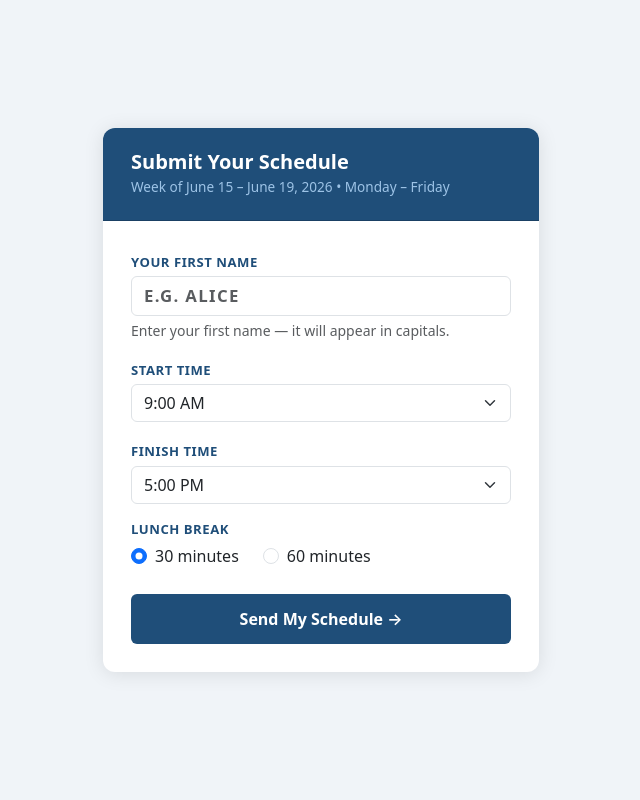
After one commit to daveanter/daveanter, a Flask app: page /simple in a window 1280 px wide. The commit adds this page. Shown: the whole page, without its empty margins (319-959 px from the left). Run offline with Flask 3, Linux system fonts and the light colour scheme.

Commit message:
Add simple schedule form, manager approval email, and invite .eml download
- New /simple route: employees enter first name (auto-caps), start/end
  time in 30-min increments, and 30 or 60 min lunch (Mon-Fri same)
- Stores to simple_shifts table; emails manager a notification with
  one-click Approve button (/approve/<token>)
- /admin/invite.eml downloads a ready-to-send RFC 2822 .eml draft with
  the form link pre-built for the selected week; manager fills in To:
  and sends from Outlook/Mail
- Dashboard gains "Download Invite .eml" button alongside Export Excel

https://claude.ai/code/session_01CZvMQ2DgKz2CDzsDjTf1FF

```diff
--- a/app.py
+++ b/app.py
@@ -91,6 +91,17 @@ def init_db():
             is_off           INTEGER NOT NULL DEFAULT 0,
             proposed_by      TEXT NOT NULL DEFAULT 'employee'
         );
+        CREATE TABLE IF NOT EXISTS simple_shifts (
+            id            INTEGER PRIMARY KEY AUTOINCREMENT,
+            name          TEXT NOT NULL,
+            week_start    TEXT NOT NULL,
+            start_time    TEXT NOT NULL,
+            end_time      TEXT NOT NULL,
+            lunch_mins    INTEGER NOT NULL,
+            approve_token TEXT UNIQUE NOT NULL,
+            status        TEXT NOT NULL DEFAULT 'pending',
+            submitted_at  TEXT NOT NULL DEFAULT (datetime('now'))
+        );
     """)
     conn.commit()
     conn.close()
@@ -137,6 +148,15 @@ def slot_fill(slot, s_min, e_min, ls_min, le_min):
     if ls_min is not None and ls_min <= slot < le_min:
         return "FFEB9C"    # lunch — yellow
     return "4472C4"        # on shift — blue
+
+def fmt_12h(mins):
+    h, m = mins // 60, mins % 60
+    suf  = 'AM' if h < 12 else 'PM'
+    h12  = h % 12 or 12
+    return f"{h12}:{m:02d} {suf}"
+
+QUICK_START_OPTS = [(h*60+m, fmt_12h(h*60+m)) for h in range(6, 15) for m in (0, 30)]
+QUICK_END_OPTS   = [(h*60+m, fmt_12h(h*60+m)) for h in range(11, 23) for m in (0, 30)]
 
 def build_day_data(week_start, existing):
     """Build per-day dicts for form rendering."""
@@ -275,6 +295,76 @@ def accept_changes(token):
     conn.commit()
     conn.close()
     return render_template('submitted.html', name=req['name'], is_resubmit=True, quick_accept=True)
+
+# ─── Simple schedule form ────────────────────────────────────────────────────
+
+@app.route('/simple', methods=['GET', 'POST'])
+def simple_form():
+    week_str = request.args.get('week') or request.form.get('week', '')
+    if not week_str:
+        today      = date.today()
+        days_ahead = (7 - today.weekday()) % 7 or 7
+        week_str   = (today + timedelta(days=days_ahead)).isoformat()
+    try:
+        week_start = date.fromisoformat(week_str)
+    except ValueError:
+        return render_template('error.html', msg="Invalid week date in link.")
+
+    week_end  = week_start + timedelta(days=4)
+    sel_start = int(request.form.get('start_mins', 540))
+    sel_end   = int(request.form.get('end_mins', 1020))
+    sel_lunch = int(request.form.get('lunch_mins', 30))
+
+    if request.method == 'POST':
+        name = request.form.get('name', '').strip().upper()
+        if not name:
+            return render_template('simple_form.html',
+                week_start=week_start, week_end=week_end,
+                error="Please enter your first name.",
+                start_opts=QUICK_START_OPTS, end_opts=QUICK_END_OPTS,
+                sel_start=sel_start, sel_end=sel_end, sel_lunch=sel_lunch)
+        token = secrets.token_urlsafe(24)
+        conn  = db()
+        conn.execute("""
+            INSERT INTO simple_shifts
+              (name, week_start, start_time, end_time, lunch_mins, approve_token)
+            VALUES (?, ?, ?, ?, ?, ?)
+        """, (name, week_str,
+              f"{sel_start//60:02d}:{sel_start%60:02d}",
+              f"{sel_end//60:02d}:{sel_end%60:02d}",
+              sel_lunch, token))
+        conn.commit()
+        conn.close()
+        cfg = get_config()
+        try:
+            _notify_manager_simple(name, week_start, sel_start, sel_end, sel_lunch, token, cfg)
+        except Exception as e:
+            app.logger.error(f"Simple notify failed: {e}")
+        return render_template('simple_submitted.html', name=name, week_start=week_start)
+
+    return render_template('simple_form.html',
+        week_start=week_start, week_end=week_end, error=None,
+        start_opts=QUICK_START_OPTS, end_opts=QUICK_END_OPTS,
+        sel_start=sel_start, sel_end=sel_end, sel_lunch=sel_lunch)
+
+
+@app.route('/approve/<token>')
+def simple_approve(token):
+    conn = db()
+    row  = conn.execute(
+        "SELECT * FROM simple_shifts WHERE approve_token=?", (token,)
+    ).fetchone()
+    if not row:
+        conn.close()
+        return render_template('error.html', msg="This approval link is no longer valid.")
+    conn.execute("UPDATE simple_shifts SET status='approved' WHERE id=?", (row['id'],))
+    conn.commit()
+    conn.close()
+    return render_template('simple_approved.html',
+        name=row['name'],
+        week_start=date.fromisoformat(row['week_start']),
+        start_time=row['start_time'], end_time=row['end_time'],
+        lunch_mins=row['lunch_mins'])
 
 # ─── Manager routes ───────────────────────────────────────────────────────────
 
@@ -702,6 +792,34 @@ def _notify_manager(req, shifts, cfg):
         f"Schedule Submitted: {req['name']} — {ws.strftime('%b %d')}",
         _wrap(f"New submission from {req['name']}", body), cfg)
 
+def _notify_manager_simple(name, week_start, start_mins, end_mins, lunch_mins, approve_token, cfg):
+    base     = _base_url()
+    week_end = week_start + timedelta(days=4)
+    hrs_day  = max(0.0, (end_mins - start_mins - lunch_mins) / 60)
+    body = (
+        f"<p style='margin:0 0 14px;font-size:16px;color:#333;'>"
+        f"<strong>{name}</strong> submitted their preferred hours for "
+        f"<strong>{week_start.strftime('%B %d')} – {week_end.strftime('%B %d, %Y')}</strong>.</p>"
+        f"<table width='100%' cellpadding='0' cellspacing='0'"
+        f" style='border-collapse:collapse;margin:14px 0;'>"
+        f"<tr><td style='padding:10px 14px;background:#EEF3F8;font-size:14px;"
+        f"border-bottom:1px solid #ddd;'><strong>Days:</strong>&nbsp; Monday – Friday</td></tr>"
+        f"<tr><td style='padding:10px 14px;background:#fff;font-size:14px;"
+        f"border-bottom:1px solid #ddd;'><strong>Start time:</strong>&nbsp; {fmt_12h(start_mins)}</td></tr>"
+        f"<tr><td style='padding:10px 14px;background:#EEF3F8;font-size:14px;"
+        f"border-bottom:1px solid #ddd;'><strong>Finish time:</strong>&nbsp; {fmt_12h(end_mins)}</td></tr>"
+        f"<tr><td style='padding:10px 14px;background:#fff;font-size:14px;"
+        f"border-bottom:1px solid #ddd;'><strong>Lunch break:</strong>&nbsp; {lunch_mins} minutes</td></tr>"
+        f"<tr><td style='padding:10px 14px;background:#E2EFDA;font-size:14px;"
+        f"font-weight:bold;color:#375623;'>"
+        f"Daily total: {hrs_day:.1f} hrs &bull; Weekly total: {hrs_day*5:.1f} hrs</td></tr>"
+        f"</table>"
+        + _btn(f"{base}/approve/{approve_token}", "✓ Approve Schedule", bg='#2E7D32')
+    )
+    _smtp_send(cfg['manager_email'], cfg.get('manager_name', 'Manager'),
+        f"Schedule Request: {name}  —  Week of {week_start.strftime('%b %d, %Y')}",
+        _wrap(f"New schedule from {name}", body), cfg)
+
 def _send_changes(req, shifts, notes, cfg):
     base = _base_url()
     ws   = date.fromisoformat(req['week_start'])
@@ -744,6 +862,48 @@ def _send_approval(req, shifts, cfg):
     _smtp_send(req['email'], req['name'],
         f"Schedule Confirmed — Week of {ws.strftime('%b %d, %Y')}",
         _wrap(f"Confirmed: {ws.strftime('%B %d, %Y')}", body), cfg)
+
+@app.route('/admin/invite.eml')
+@mgr_only
+def download_invite_eml():
+    import email.utils as _eu
+    week_str = request.args.get('week', '')
+    if not week_str:
+        today      = date.today()
+        days_ahead = (7 - today.weekday()) % 7 or 7
+        week_str   = (today + timedelta(days=days_ahead)).isoformat()
+    week_start = date.fromisoformat(week_str)
+    week_end   = week_start + timedelta(days=4)
+    cfg        = get_config()
+    base       = _base_url()
+    form_url   = f"{base}/simple?week={week_str}"
+
+    html_body = _wrap(
+        f"Week of {week_start.strftime('%B %d, %Y')}",
+        (f"<p style='margin:0 0 14px;font-size:16px;color:#333;'>Hi,</p>"
+         f"<p style='margin:0 0 18px;font-size:15px;line-height:1.6;color:#555;'>"
+         f"Please submit your preferred hours for the week of "
+         f"<strong>{week_start.strftime('%B %d')} – {week_end.strftime('%B %d, %Y')}</strong>.</p>"
+         f"<p style='margin:0 0 22px;font-size:14px;line-height:1.6;color:#777;'>"
+         f"It only takes a minute — just your name, start time, finish time, and lunch break.</p>"
+         + _btn(form_url, "Submit My Schedule")
+         + f"<p style='margin:22px 0 0;font-size:12px;color:#bbb;'>"
+           f"Please submit by end of day Thursday. &bull; Do not reply to this email.</p>")
+    )
+    eml = (
+        f"MIME-Version: 1.0\r\n"
+        f"Date: {_eu.formatdate()}\r\n"
+        f"From: {cfg.get('manager_name','Manager')} <{cfg['manager_email']}>\r\n"
+        f"To: \r\n"
+        f"Subject: Your Schedule — Week of {week_start.strftime('%B %d, %Y')}\r\n"
+        f"Content-Type: text/html; charset=\"UTF-8\"\r\n"
+        f"\r\n"
+        f"{html_body}"
+    )
+    buf = BytesIO(eml.encode('utf-8'))
+    buf.seek(0)
+    return send_file(buf, mimetype='message/rfc822', as_attachment=True,
+                     download_name=f"invite_{week_str}.eml")
 
 # ─── CLI ─────────────────────────────────────────────────────────────────────
 
--- a/templates/manager_dashboard.html
+++ b/templates/manager_dashboard.html
@@ -33,6 +33,8 @@
       {% if sel %}
       <a href="{{ url_for('export_excel', week_start=sel) }}"
          class="btn btn-success">⬇ Export Excel</a>
+      <a href="{{ url_for('download_invite_eml', week=sel) }}"
+         class="btn btn-outline-primary">📩 Download Invite .eml</a>
       {% endif %}
       <a href="{{ url_for('manager_logout') }}" class="btn btn-outline-secondary">Log out</a>
     </div>
--- /dev/null
+++ b/templates/simple_form.html
@@ -0,0 +1,89 @@
+<!DOCTYPE html>
+<html lang="en">
+<head>
+  <meta charset="utf-8">
+  <meta name="viewport" content="width=device-width, initial-scale=1">
+  <title>Submit Your Schedule</title>
+  <link href="https://cdn.jsdelivr.net/npm/bootstrap@5.3.3/dist/css/bootstrap.min.css" rel="stylesheet">
+  <style>
+    body { background:#f0f4f8; min-height:100vh; display:flex; align-items:center; }
+    .card { border:none; border-radius:12px; box-shadow:0 2px 20px rgba(0,0,0,.1); overflow:hidden; }
+    .card-header { background:#1F4E79; color:#fff; padding:22px 28px; }
+    .card-header h1 { margin:0 0 3px; font-size:1.25rem; font-weight:700; }
+    .card-header p  { margin:0; color:#9DC3E6; font-size:.85rem; }
+    .card-body { padding:28px; }
+    .form-label { font-weight:700; color:#1F4E79; font-size:.82rem; letter-spacing:.04em; margin-bottom:4px; }
+    .name-input { text-transform:uppercase; letter-spacing:.08em; font-weight:600; font-size:1.05rem; }
+    select.form-select { font-size:1rem; }
+    .btn-submit { background:#1F4E79; border:none; font-size:1rem; font-weight:600; padding:13px; }
+    .btn-submit:hover, .btn-submit:focus { background:#163859; }
+  </style>
+</head>
+<body>
+<div class="container py-4" style="max-width:460px;">
+  <div class="card">
+    <div class="card-header">
+      <h1>Submit Your Schedule</h1>
+      <p>Week of {{ week_start.strftime('%B %d') }} – {{ week_end.strftime('%B %d, %Y') }}
+         &bull; Monday – Friday</p>
+    </div>
+    <div class="card-body">
+      {% if error %}
+      <div class="alert alert-warning py-2">{{ error }}</div>
+      {% endif %}
+
+      <form method="POST">
+        <input type="hidden" name="week" value="{{ week_start.isoformat() }}">
+
+        <div class="mb-3">
+          <label class="form-label">YOUR FIRST NAME</label>
+          <input type="text" class="form-control name-input" name="name"
+                 placeholder="e.g. ALICE" maxlength="30" required
+                 value="{{ request.form.get('name','') }}"
+                 oninput="this.value=this.value.toUpperCase()">
+          <div class="form-text">Enter your first name — it will appear in capitals.</div>
+        </div>
+
+        <div class="mb-3">
+          <label class="form-label">START TIME</label>
+          <select class="form-select" name="start_mins">
+            {% for mins, label in start_opts %}
+            <option value="{{ mins }}" {% if mins == sel_start %}selected{% endif %}>{{ label }}</option>
+            {% endfor %}
+          </select>
+        </div>
+
+        <div class="mb-3">
+          <label class="form-label">FINISH TIME</label>
+          <select class="form-select" name="end_mins">
+            {% for mins, label in end_opts %}
+            <option value="{{ mins }}" {% if mins == sel_end %}selected{% endif %}>{{ label }}</option>
+            {% endfor %}
+          </select>
+        </div>
+
+        <div class="mb-4">
+          <label class="form-label d-block">LUNCH BREAK</label>
+          <div class="d-flex gap-4">
+            <div class="form-check">
+              <input class="form-check-input" type="radio" name="lunch_mins"
+                     value="30" id="l30" {% if sel_lunch == 30 %}checked{% endif %}>
+              <label class="form-check-label" for="l30">30 minutes</label>
+            </div>
+            <div class="form-check">
+              <input class="form-check-input" type="radio" name="lunch_mins"
+                     value="60" id="l60" {% if sel_lunch == 60 %}checked{% endif %}>
+              <label class="form-check-label" for="l60">60 minutes</label>
+            </div>
+          </div>
+        </div>
+
+        <button type="submit" class="btn btn-primary btn-submit w-100">
+          Send My Schedule &rarr;
+        </button>
+      </form>
+    </div>
+  </div>
+</div>
+</body>
+</html>
```
Also changed, not shown: templates/simple_approved.html (added, +29 -0 lines), templates/simple_submitted.html (added, +22 -0 lines).
